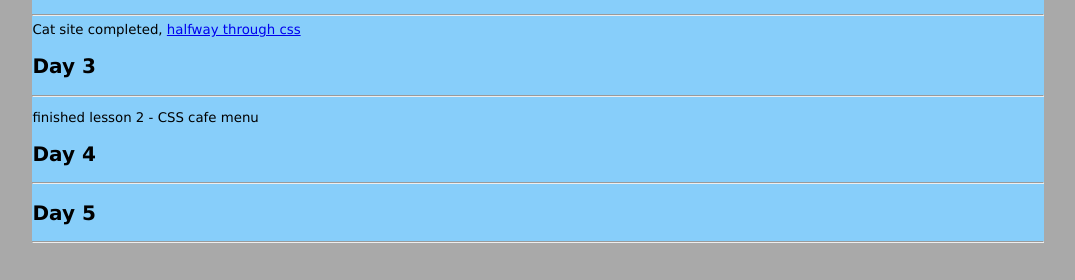
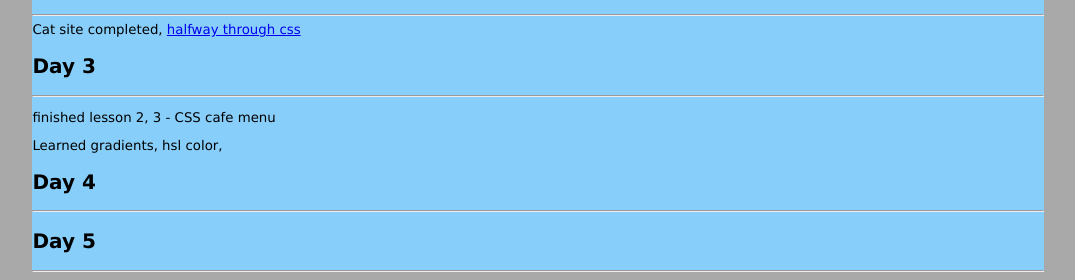
Before and after one commit to Shad0KnighT/Shad0KnighT.github.io, a plain HTML site: page index.html in a window 1280 px wide. Shown: the part 814-1094 px from the top of the page, without its empty margins (102-1177 px from the left). Before the commit the page ends 1065 px from the top, so only its background shows below. Drawn offline with Linux system fonts and the light colour scheme.

Commit message:
added mroe stuff to day 3

```diff
--- a/index.html
+++ b/index.html
@@ -41,7 +41,7 @@
             through css</a>
         <h2>Day 3</h2>
         <hr>
-        <p>finished lesson 2 - CSS cafe menu</p>
+        <p>finished lesson 2, 3 - CSS cafe menu</p><p>Learned gradients, hsl color, </p>
         <h2>Day 4</h2>
         <hr>
         <h2>Day 5</h2>
```
